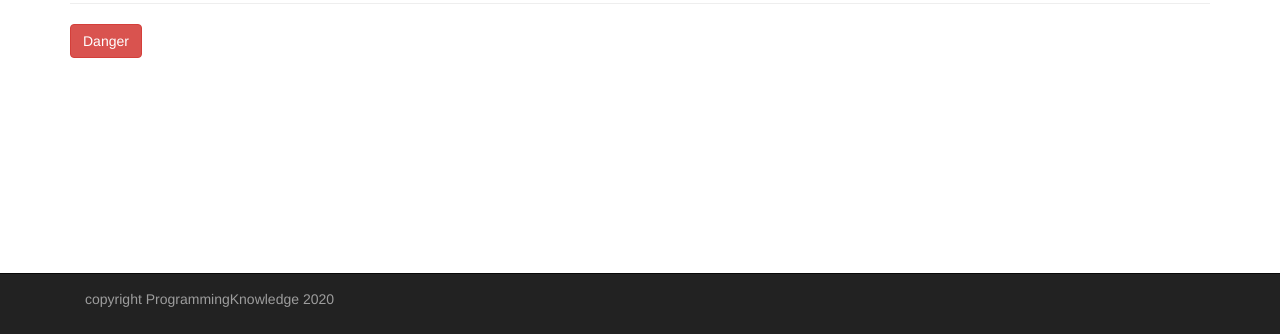
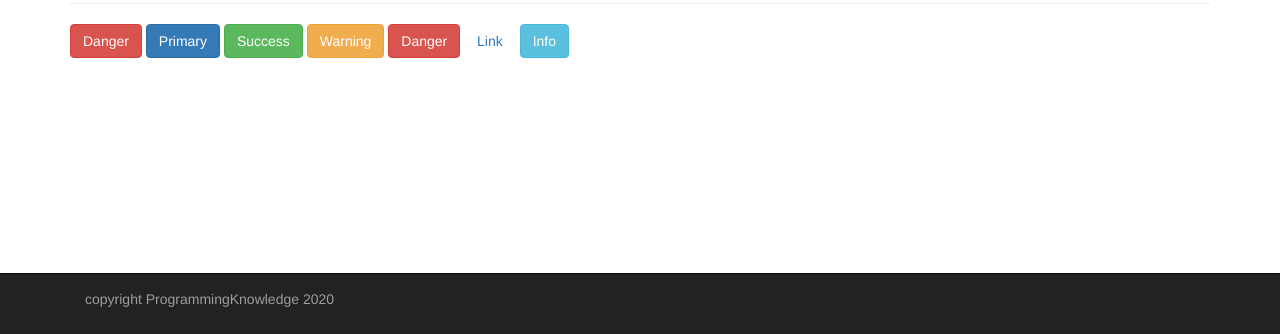
Before and after one commit to Stanley-Ugo/Bootstrap-3.3.7-Tutorial, a plain HTML site: page index.html in a window 1280 px wide. Shown: the part 466-800 px from the top of the page. Drawn offline with nearby package versions, Linux system fonts and the light colour scheme.

Commit message:
button varieties in bootstrap

```diff
--- a/index.html
+++ b/index.html
@@ -61,6 +61,12 @@
         </div>
         <p>
             <button type="button" class="btn btn-danger">Danger</button>
+            <button type="button" class="btn btn-primary">Primary</button>
+            <button type="button" class="btn btn-success">Success</button>
+            <button type="button" class="btn btn-warning">Warning</button>
+            <button type="button" class="btn btn-danger">Danger</button>
+            <button type="button" class="btn btn-link">Link</button>
+            <button type="button" class="btn btn-info">Info</button>
         </p>
     </div>
 
```
